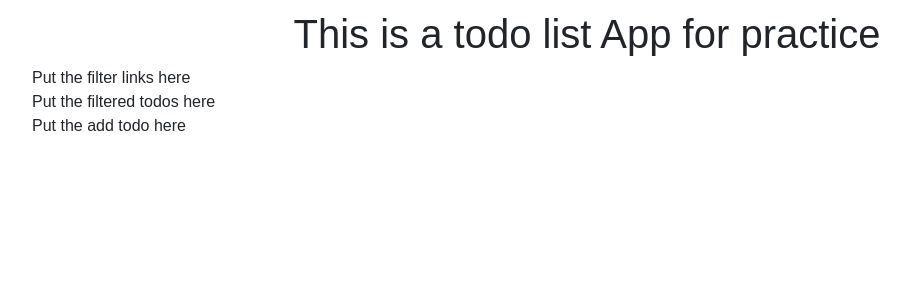
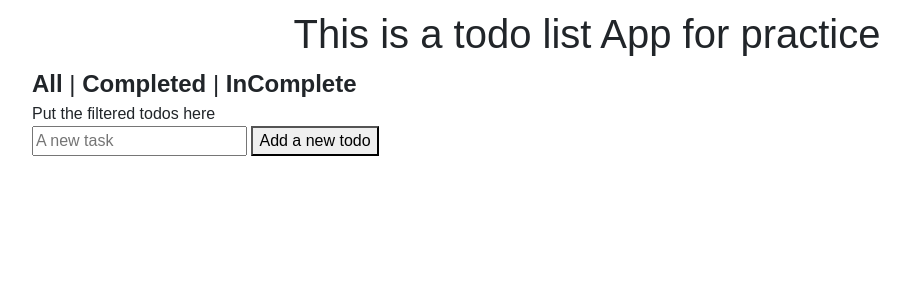
Before and after one commit to tljameswade/TodoList-with-test, a React (Create React App) app: page / in a window 1280 px wide. Shown: the top 300 px of the page, without its empty margins (53-963 px from the left). Built offline with nearby package versions, Linux system fonts and the light colour scheme.

Commit message:
will add state and reducers

```diff
--- a/package.json
+++ b/package.json
@@ -7,7 +7,8 @@
     "react-dom": "^16.3.0",
     "react-redux": "^5.0.7",
     "react-scripts": "1.1.1",
-    "redux": "^3.7.2"
+    "redux": "^3.7.2",
+    "uuid": "^3.2.1"
   },
   "scripts": {
     "start": "react-scripts start",
--- a/src/components/container/addtodo.js
+++ b/src/components/container/addtodo.js
@@ -1,5 +1,10 @@
 import React from 'react';
 
 export const AddTodo = () => {
-    return <div>Put the add todo here</div>
+    return (
+    <div>
+        <input type='text' placeholder='A new task' />
+        {' '}
+        <button>Add a new todo</button>
+    </div>);
 }
--- a/src/components/container/filterlinks.js
+++ b/src/components/container/filterlinks.js
@@ -1,5 +1,18 @@
 import React from 'react';
+import Link from '../presentational/link';
 
 export const FilterLinks = () => {
-    return <div>Put the filter links here</div>
+    return (
+    <div style={{fontSize: '1.5em'}}>
+        <Link text={'All'} />
+        {' '}
+        {'|'}
+        {' '}
+        <Link text={'Completed'} />
+        {' '}
+        {'|'}
+        {' '}
+        <Link text={'InComplete'} />
+    </div>
+    );
 }
--- /dev/null
+++ b/src/components/presentational/link.js
@@ -0,0 +1,11 @@
+import React from 'react';
+
+const Link = ({text}) => {
+    return (
+        <span style={{fontWeight: 'bold'}}>
+            {text}
+        </span>
+    );
+}
+
+export default Link;
--- /dev/null
+++ b/src/reducers/filter.js
@@ -0,0 +1,3 @@
+export const filter = (state = {}, action) => {
+
+}
--- /dev/null
+++ b/src/reducers/todos.js
@@ -0,0 +1,3 @@
+export const todos = (state = [], action) => {
+
+}
```
Also changed, not shown: src/actions/actions.js (added, +25 -0 lines), src/actions/index.js (added, +11 -0 lines), src/reducers/reducer.js (added).
